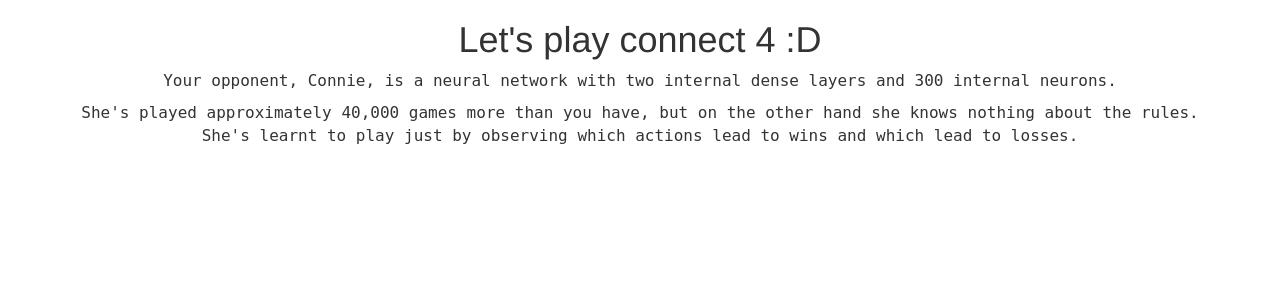
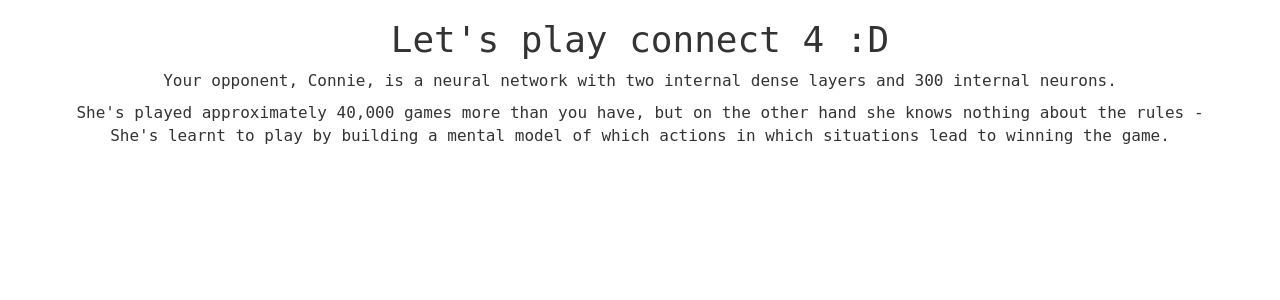
Before and after one commit to saffron-lockdown/connect-four-web, a Flask app: page / in a window 1280 px wide. Shown: the top 300 px of the page. Run offline with Flask 2, Linux system fonts and the light colour scheme; some libraries are stand-ins or nearby versions.

Commit message:
monospace

```diff
--- a/templates/layouts/index.html
+++ b/templates/layouts/index.html
@@ -9,8 +9,8 @@ block head %} {{ super() }} {% endblock %} {% block content %}
   </p>
   <p>
     She's played approximately 40,000 games more than you have, but on the other
-    hand she knows nothing about the rules. She's learnt to play just by
-    observing which actions lead to wins and which lead to losses.
+    hand she knows nothing about the rules - She's learnt to play by building a
+    mental model of which actions in which situations lead to winning the game.
   </p>
 </div>
 
--- a/templates/static/css/style.css
+++ b/templates/static/css/style.css
@@ -21,6 +21,9 @@ p {
   font-size: large;
 }
 
+h1 {
+  font-family: monospace;
+}
 #app {
   display: flex;
   flex-direction: column;
--- a/templates/static/js/script.js
+++ b/templates/static/js/script.js
@@ -98,7 +98,7 @@ function App(props) {
         Restart Game
       </button>
     </div>
-    <div class="row">${winnerText}</div>
+    <div class="row"><p>${winnerText}</p></div>
   `;
 }
 
```
